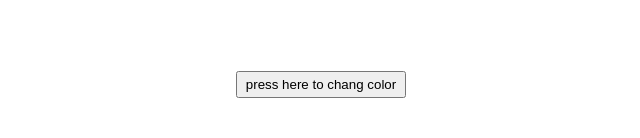
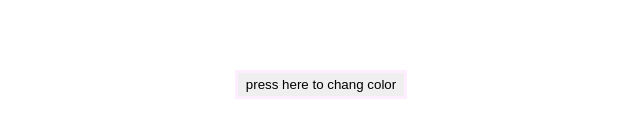
Before and after one commit to remoyothee/CLOLOR-CHANGE, a plain HTML site: page index.html in a window 1280 px wide. Shown: the part 324-462 px from the top of the page, without its empty margins (319-959 px from the left). Drawn offline with Linux system fonts and the light colour scheme.

Commit message:
second commit

```diff
--- a/main.css
+++ b/main.css
@@ -7,4 +7,5 @@ body{
 
 .colorBtn{
     padding: 0.25rem 0.5rem;
+    border: 3px solid #ffeeff;
 }
```
